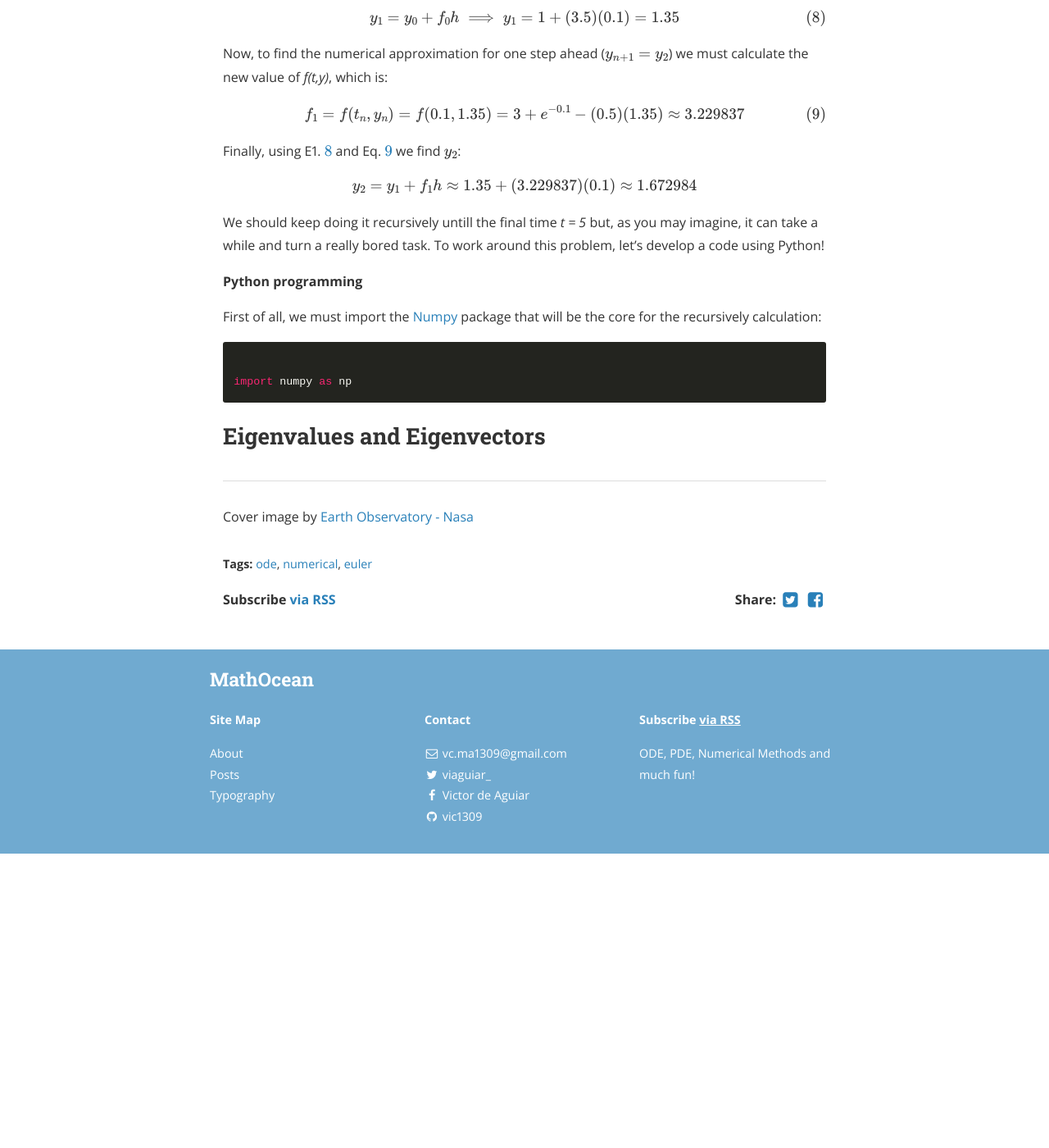
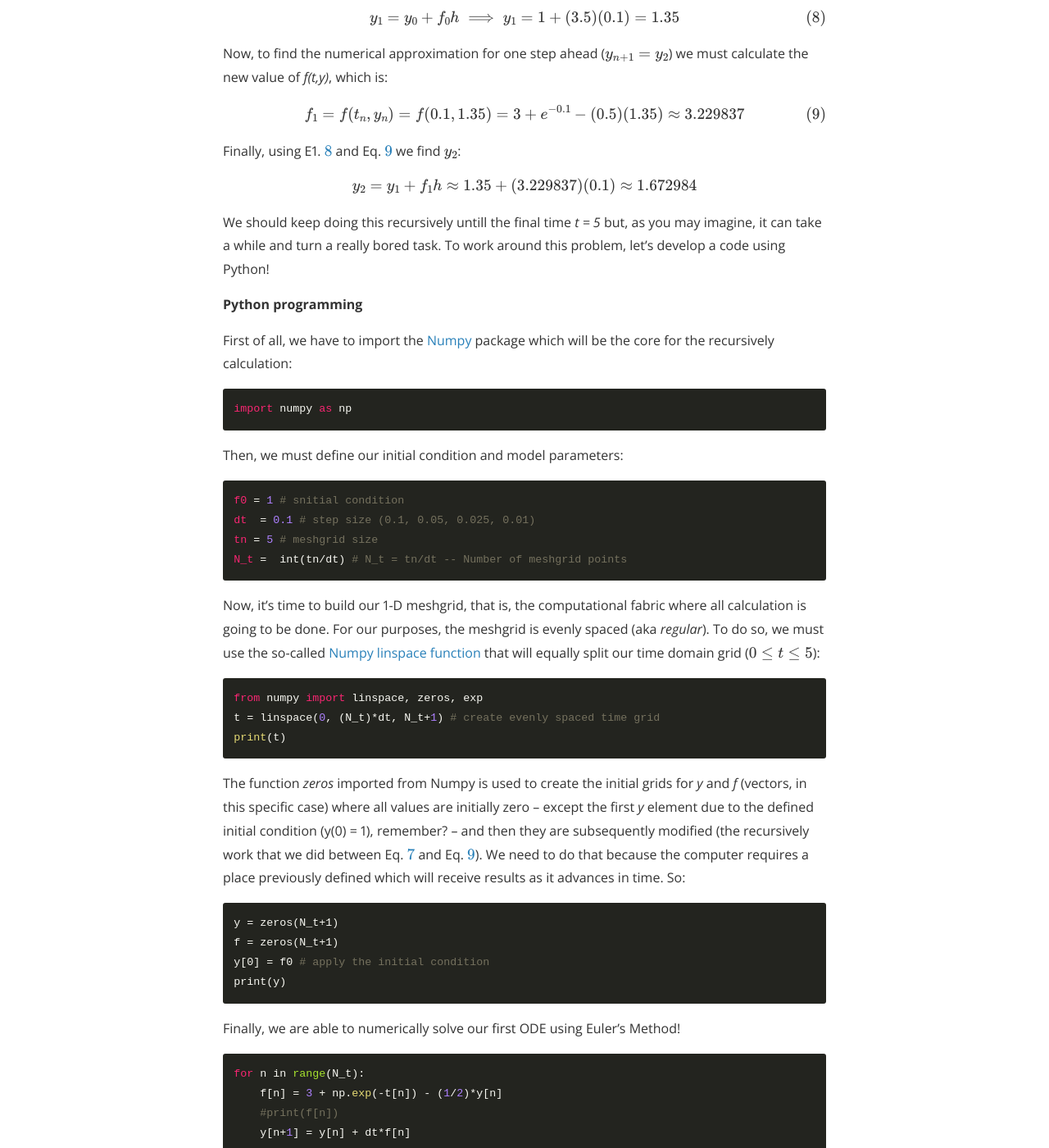
Before and after one commit to vic1309/lerofly, a Jekyll site: the page built from _posts/2019-06-12-euler.markdown, in a window 1280 px wide and 1400 px high, scrolled down 2788 px. Shown: the whole window at 82% size. Built offline with Jekyll 4.4.1, drawn with Linux system fonts in a browser that asks for light colours; nearby versions of some CDN libraries; formulas are drawn with MathJax 3; a script that is not in the unit is left out; before the commit the page ends 3829 px from its top, so only the background shows below that; some of the changed text lies outside the part shown.

Commit message:
Update 2019-06-12-euler.markdown

````diff
--- a/_posts/2019-06-12-euler.markdown
+++ b/_posts/2019-06-12-euler.markdown
@@ -92,16 +92,50 @@ Finally, using E1. \ref{eq:egt} and Eq. \ref{eq:nne} we find $$y_{2}$$:
 
 $$ \begin{equation} y_{2} = y_{1} + f_{1}h \approx 1.35 + (3.229837)(0.1) \approx 1.672984 \end{equation}$$
 
-We should keep doing it recursively untill the final time *t = 5* but, as you may imagine, it can take a while and turn a really bored task. To work around this problem, let's develop a code using Python!
+We should keep doing this recursively untill the final time *t = 5* but, as you may imagine, it can take a while and turn a really bored task. To work around this problem, let's develop a code using Python!
 
 **Python programming**
 
-First of all, we must import the [Numpy](https://www.numpy.org/) package that will be the core for the recursively calculation:
+First of all, we have to import the [Numpy](https://www.numpy.org/) package which will be the core for the recursively calculation:
 
 ```python
-
 import numpy as np
 ```
+Then, we must define our initial condition and model parameters:
+
+```python
+f0 = 1 # snitial condition
+dt  = 0.1 # step size (0.1, 0.05, 0.025, 0.01)
+tn = 5 # meshgrid size
+N_t =  int(tn/dt) # N_t = tn/dt -- Number of meshgrid points
+```
+Now, it's time to build our 1-D meshgrid, that is, the computational fabric where all calculation is going to be done. For our purposes, the meshgrid is evenly spaced (aka *regular*). To do so, we must use the so-called [Numpy linspace function](https://docs.scipy.org/doc/numpy/reference/generated/numpy.linspace.html) that will equally split our time domain grid ($$0 \leq t \leq 5$$):
+
+```python
+from numpy import linspace, zeros, exp
+t = linspace(0, (N_t)*dt, N_t+1) # create evenly spaced time grid
+print(t)
+```
+The function *zeros* imported from Numpy is used to create the initial grids for *y* and *f* (vectors, in this specific case) where all values are initially zero -- except the first *y* element due to the defined initial condition (y(0) = 1), remember? -- and then they are subsequently modified (the recursively work that we did between Eq. \ref{eq:svn} and Eq. \ref{eq:nne}). We need to do that because the computer requires a place previously defined which will receive results as it advances in time. So:
+
+```python
+y = zeros(N_t+1)
+f = zeros(N_t+1)
+y[0] = f0 # apply the initial condition
+print(y)
+```
+
+Finally, we are able to numerically solve our first ODE using Euler's Method!
+
+```python
+for n in range(N_t):
+    f[n] = 3 + np.exp(-t[n]) - (1/2)*y[n]
+    #print(f[n])
+    y[n+1] = y[n] + dt*f[n]
+```
+How does this work?
+
+- *n* is our step. It will run from 0 up to 49 (50 steps)
 
 ## Eigenvalues and Eigenvectors
 
````
